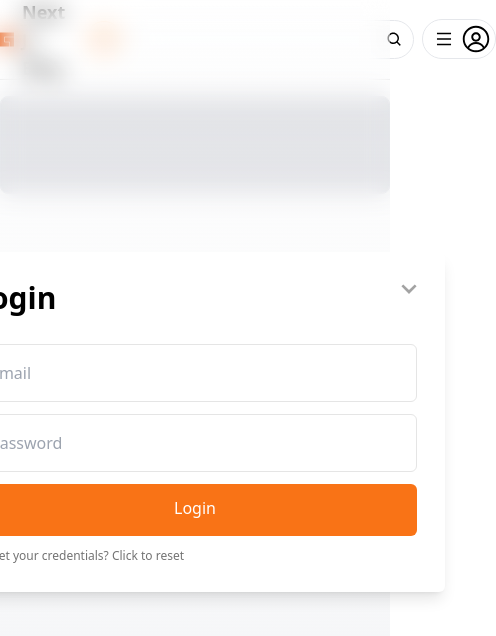
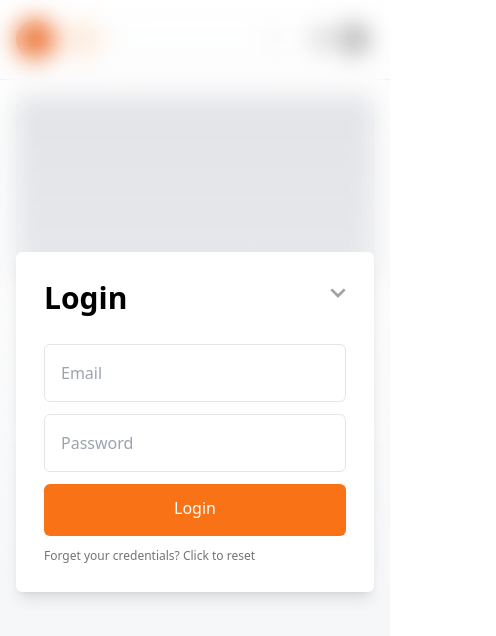
Before and after one commit to ngominhtuan1986/next-js-blog, a Next.js app: page /post/1 in a window 390 px wide. Both pictures are taken after a click on the icon 104 px from the left and 39 px from the top of the page. Shown: the top 636 px of the page, 496 px wide, since content can reach past the window. Built offline with nearby package versions, Linux system fonts and the light colour scheme; no server answers; the database is empty.

Commit message:
updated responsive

```diff
--- a/app/dashboard/page.jsx
+++ b/app/dashboard/page.jsx
@@ -34,22 +34,22 @@ const Dashboard = () => {
 	if (session.status === 'authenticated') {
 		return (
 			<div className="flex justify-center ">
-				<div className="container grid grid-cols-7 gap-8">
-					<div>
+				<div className="container grid md:grid-cols-4 gap-8">
+					<div className="col-span-1">
 						<div className="sticky top-20 z-20">
-							<div className="text-md text-neutral-700 font-bold pt-3 pb-3  uppercase ">
+							<div className="text-md text-neutral-700 font-bold pt-3 pb-3 uppercase ">
 								Profile
 							</div>
 							<ProfileDashboard />
 						</div>
 					</div>
-					<div className="col-span-4">
-						<div className=" text-md uppercase text-neutral-700 font-bold  sticky z-20 top-20 pt-3 pb-3 bg-white pl-4">
+					<div className="md:col-span-2">
+						<div className=" text-md uppercase text-neutral-700 font-bold  sticky z-20 top-20 pt-3 pb-3 bg-white">
 							My posts
 						</div>
 						<UserPosts />
 					</div>
-					<div className="col-span-2">
+					<div className="col-span-1">
 						<div className="text-md uppercase text-neutral-700 font-bold sticky z-20 top-20 pt-3 pb-3 bg-white  ">
 							Favourite posts
 						</div>
--- a/app/post/[id]/page.jsx
+++ b/app/post/[id]/page.jsx
@@ -39,15 +39,17 @@ const SinglePost = ({ params }) => {
 	}, []);
 
 	if (session.status === 'loading') {
-		return 'Loading';
+		return <div>Loading</div>;
 	}
 	return (
 		<div className="flex justify-center z-50">
 			<div className="container grid grid-cols-4 gap-4">
 				<div
-					className={`${currentUser? 'col-span-3':'col-span-4'} pt-4 flex flex-col`}
+					className={`${
+						currentUser ? 'col-span-3' : 'col-span-4'
+					} pt-4 flex flex-col`}
 				>
-					<div className="border aspect-[4/1] rounded-lg overflow-hidden mb-5 flex justify-center items-center">
+					<div className="border aspect-[2/1] md:aspect-[4/1]  rounded-lg overflow-hidden mb-5 flex justify-center items-center">
 						<Image
 							src={currentPost?.img || '/light-neutral.png'}
 							width={2000}
--- a/components/AuthModal.jsx
+++ b/components/AuthModal.jsx
@@ -7,7 +7,7 @@ import { toast } from 'react-hot-toast';
 import { BiChevronDown } from 'react-icons/bi';
 
 const AuthModal = ({ register, signin, label }) => {
-	const session = useSession()
+	const session = useSession();
 	const useAuthHook = authHook();
 
 	if (!useAuthHook.isAuthOpen) return null;
@@ -71,15 +71,15 @@ const AuthModal = ({ register, signin, label }) => {
 		<div
 			className={`${
 				!useAuthHook.isDelay ? 'slideUp' : 'slideDown'
-			} fixed w-full h-full top-0 left-0 right-0 bottom-0  bg-gradient-to-t from-gray-100 z-50 flex justify-center items-center backdrop-blur-md`}
+			} fixed inset-0  bg-gradient-to-t from-gray-100 z-50 flex justify-center items-center backdrop-blur-md`}
 		>
 			<form
 				onSubmit={useAuthHook.isRegister ? userRegister : userLogin}
-				className="flex flex-col bg-white p-7 rounded-md gap-3 min-w-[500px] shadow-lg relative"
+				className="container mx-[1rem] md:max-w-[500px] flex flex-col bg-white p-7 rounded-md gap-3 shadow-lg relative"
 			>
 				<BiChevronDown
 					size={32}
-					className={`absolute z-50 right-5 top-5 cursor-pointer text-neutral-400 transition ${
+					className={`absolute z-50 right-5 top-6 cursor-pointer text-neutral-400 transition ${
 						useAuthHook.isRegister
 							? 'hover:text-blue-500'
 							: 'hover:text-orange-500'
--- a/components/NavBar.jsx
+++ b/components/NavBar.jsx
@@ -17,8 +17,13 @@ const NavBar = () => {
 					href="/"
 					className="flex justify-center items-center text-neutral-600 gap-2"
 				>
-					<SiFacebookgaming size={27} className="text-orange-600" />
-					<span className="font-extrabold text-lg">Next Js Blog</span>
+					<SiFacebookgaming
+						size={39}
+						className="text-orange-600 rounded-full"
+					/>
+					<span className="font-extrabold text-lg hidden sm:block text-orange-600">
+						Sun.Blog
+					</span>
 				</Link>
 				{/* RIGHT */}
 				<div className="flex justify-end items-center">
@@ -33,7 +38,7 @@ const NavBar = () => {
 					className={
 						useMenuHook.isMenuOpen === false
 							? 'hidden'
-							: 'absolute border right-0 top-[105%] shadow-lg rounded-md overflow-hidden'
+							: 'absolute border right-4 top-[105%] shadow-lg rounded-md overflow-hidden'
 					}
 				>
 					<ProfileMenu />
--- a/components/Post.jsx
+++ b/components/Post.jsx
@@ -29,6 +29,7 @@ const Post = ({ isProfile, post }) => {
 					isProfile ? 'aspect-[4/1]' : 'aspect-square'
 				} relative cursor-pointer rounded-lg overflow-hidden transition`}
 			>
+				<div className='hidden'>
 					<MdFavorite
 						onClick={() => handleFav(post._id)}
 						size={20}
@@ -41,11 +42,12 @@ const Post = ({ isProfile, post }) => {
 					/>
 					<Image
 						src={'/placeholder.jpg'}
-					height={30}
-					width={30}
+						height={20}
+						width={20}
 						priority
 						className="rounded-full absolute left-4 bottom-4 z-10 shadow-lg hover:scale-110 transition opacity-80 hover:opacity-100"
 					/>
+				</div>
 				<Image
 					onClick={() => router.push(`post/${post?._id}`)}
 					src={post?.img || '/light-neutral.png'}
--- a/components/ProfileDashboard.jsx
+++ b/components/ProfileDashboard.jsx
@@ -8,7 +8,7 @@ export const ProfileDashboard = () => {
 	const session = useSession();
 	return (
 		<div className="flex flex-col pt-0 gap-3">
-			<div className="aspect-square w-[100%] rounded-lg overflow-hidden">
+			<div className="aspect-square w-full rounded-lg overflow-hidden">
 				<Image
 					src={session.data.user.avatar || '/placeholder.jpg'}
 					width={500}
@@ -16,8 +16,8 @@ export const ProfileDashboard = () => {
 					alt=""
 				/>
 			</div>
-			<form className="flex flex-col gap-1 justify-start items-start">
-				<div className="flex items-center justify-between">
+			<form className="flex flex-col gap-1 justify-start items-start w-full">
+				<div className="flex items-center justify-between w-full">
 					<input
 						disabled
 						type="text"
@@ -28,7 +28,7 @@ export const ProfileDashboard = () => {
 						<BiSolidMessageSquareEdit />
 					</div>
 				</div>
-				<div className="flex items-center justify-between">
+				<div className="flex items-center justify-between w-full">
 					<input
 						disabled
 						type="email"
--- a/components/ProfileMenu.jsx
+++ b/components/ProfileMenu.jsx
@@ -1,7 +1,6 @@
 'use client';
 
 import { signOut, useSession } from 'next-auth/react';
-import { useRouter } from 'next/navigation';
 import authHook from '@/hooks/authHook';
 import composeHook from '@/hooks/composeHook';
 import Link from 'next/link';
@@ -15,20 +14,18 @@ const ProfileMenu = () => {
 		<div className={'flex flex-col gap-2 px-3 py-3 bg-white z-50 '}>
 			{session?.status === 'unauthenticated' && (
 				<>
-					<Link
+					<div
 						onClick={() => useAuthHook.onOpen(false)}
-						href="/"
 						className="hover:bg-neutral-100 px-3 py-2 rounded-lg transition text-neutral-500 hover:text-neutral-900"
 					>
 						Login
-					</Link>
-					<Link
+					</div>
+					<div
 						onClick={() => useAuthHook.onOpen(true)}
-						href="/"
 						className="hover:bg-neutral-100 px-3 py-2 rounded-lg transition text-neutral-500 hover:text-neutral-900"
 					>
 						Sign Up
-					</Link>
+					</div>
 				</>
 			)}
 
@@ -40,7 +37,7 @@ const ProfileMenu = () => {
 					>
 						Dashboard
 					</Link>
-					<p
+					<div
 						onClick={() => {
 							signOut();
 							useComposeHook.onChangeTitle('Sample test');
@@ -50,7 +47,7 @@ const ProfileMenu = () => {
 						className="hover:bg-neutral-100 px-3 py-2 rounded-lg transition text-neutral-500 hover:text-neutral-900 cursor-pointer"
 					>
 						Logout
-					</p>
+					</div>
 				</>
 			)}
 		</div>
--- a/components/SearchWidget.jsx
+++ b/components/SearchWidget.jsx
@@ -13,21 +13,23 @@ const SearchWidget = () => {
 	const handleSearch = () => {};
 
 	return (
-		<div className="flex justify-center items-center gap-2  rounded-full p-2  transition">
+		<div className="flex relative justify-center items-center gap-2 rounded-full p-2  transition ">
+			<div className="cursor-pointer p-[9px] bg-white border border-orange-400 rounded-full flex justify-center items-center">
 				<BiMessageSquareAdd
 					onClick={
 						session?.status === 'authenticated'
 							? useComposeHook.onToggle
 							: () => useAuthHook.onOpen(false)
 					}
-				className="cursor-pointer text-[27pt] text-orange-400 border border-orange-400 rounded-full bg-white hover:bg-orange-600 hover:scale-110 hover:text-white transition flex justify-center items-center p-[8px]"
+					className="text-[19px]  text-orange-400   hover:bg-orange-600 hover:scale-110 hover:text-white transition"
 				/>
+			</div>
 			<form
 				onClick={handleSearch}
-				className="flex justify-center items-center border rounded-full p-[2px] pl-4"
+				className="flex justify-center items-center border focus-within:border-neutral-400 rounded-full p-[2px] pl-4"
 			>
-				<input type="text" className="min-w-[15vw]" />
-				<BiSearch className="text-[25pt] cursor-pointer rounded-full bg-white hover:bg-neutral-400 hover:text-white transition flex justify-center items-center p-[8px] text-black" />
+				<input type="text" className="w-full " />
+				<BiSearch className="text-[25pt] cursor-pointer rounded-full bg-white hover:bg-neutral-400 hover:text-white transition flex justify-center items-center p-[7px] text-neutral-300" />
 			</form>
 		</div>
 	);
--- a/tailwind.config.js
+++ b/tailwind.config.js
@@ -13,6 +13,15 @@ module.exports = {
 					'conic-gradient(from 180deg at 50% 50%, var(--tw-gradient-stops))',
 			},
 		},
+		container: {
+			padding: {
+				DEFAULT: '1rem',
+				// sm: '2rem',
+				// lg: '4rem',
+				// xl: '5rem',
+				// '2xl': '6rem',
+			},
+		},
 	},
 	plugins: [],
-}
+};
```
Also changed, not shown: components/ComposeModal.jsx (+8 -8 lines). Lines whose indentation alone changed are shown as unchanged.
